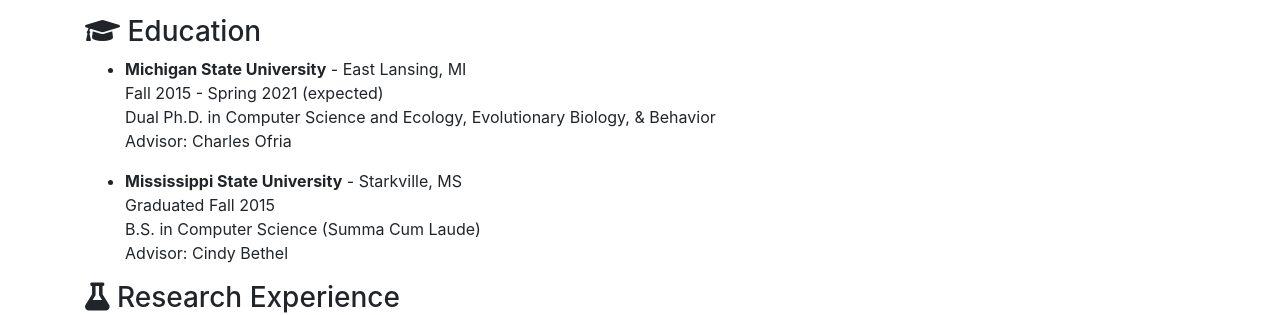
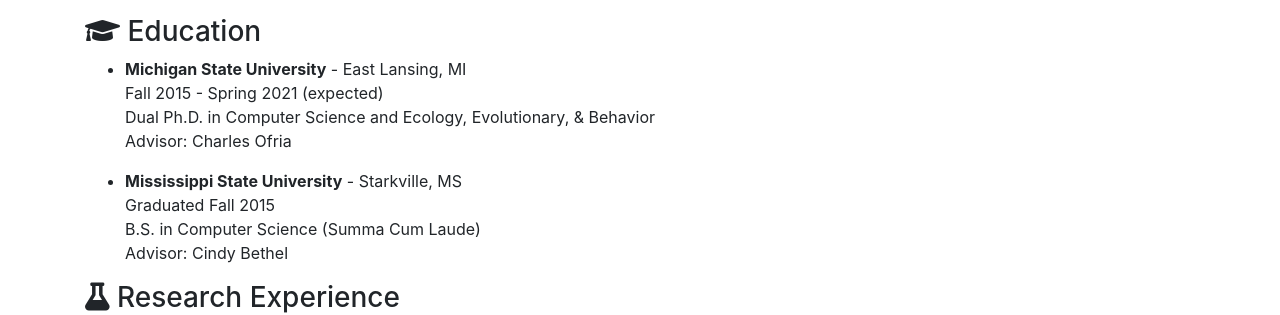
Before and after one commit to amlalejini/amlalejini.github.io, a Jekyll site: the page built from _pages/cv.md, in a window 1280 px wide and 900 px high. Shown: the part 300-615 px from the top of the window. Built offline with Jekyll 4.4.1, drawn with Linux system fonts in a browser that asks for light colours; nearby versions of some CDN libraries.

Commit message:
Update eeb in cv

```diff
--- a/_data/cv_education.yml
+++ b/_data/cv_education.yml
@@ -1,6 +1,6 @@
 # cv_education.yml describes my collegiate education/degrees for my CV
 
-- degree: Dual Ph.D. in Computer Science and Ecology, Evolutionary Biology, & Behavior
+- degree: Dual Ph.D. in Computer Science and Ecology, Evolutionary, & Behavior
   institution: Michigan State University
   location: East Lansing, MI
   dates: Fall 2015 - Spring 2021 (expected)
```
